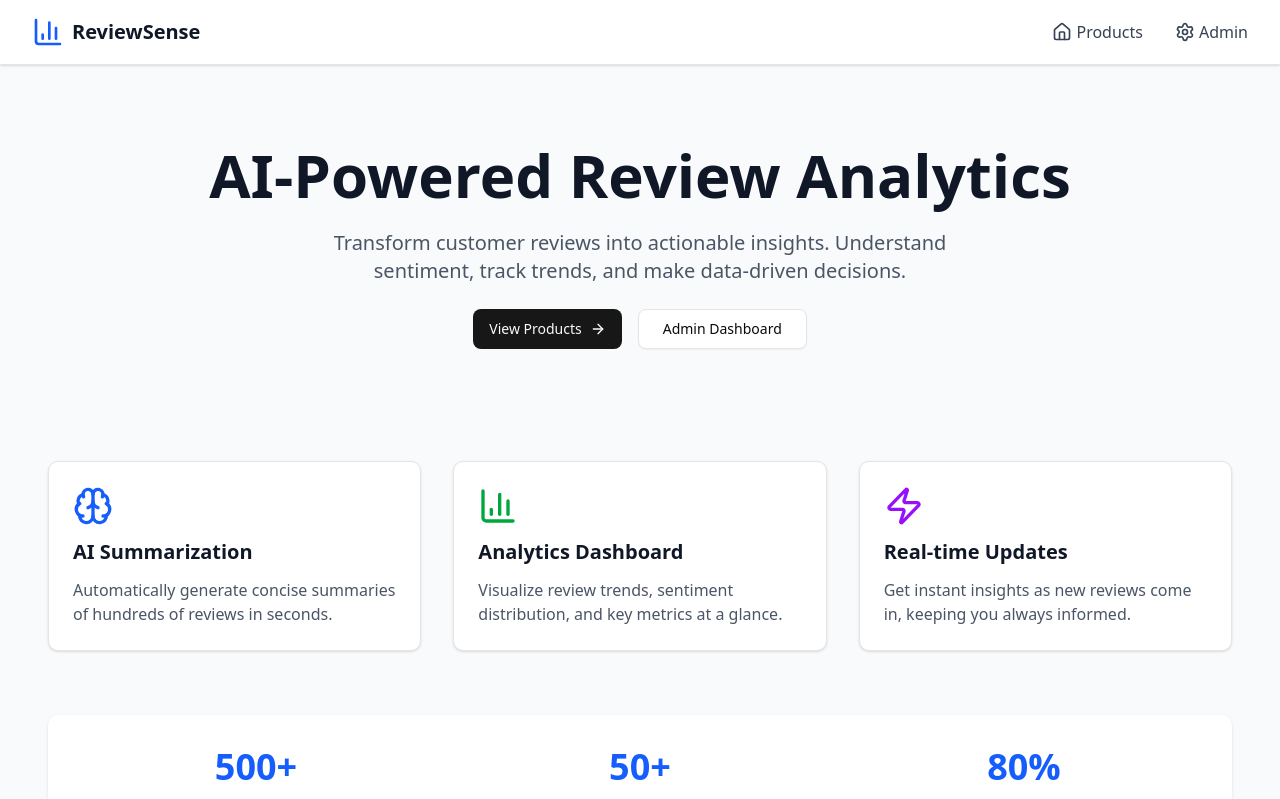
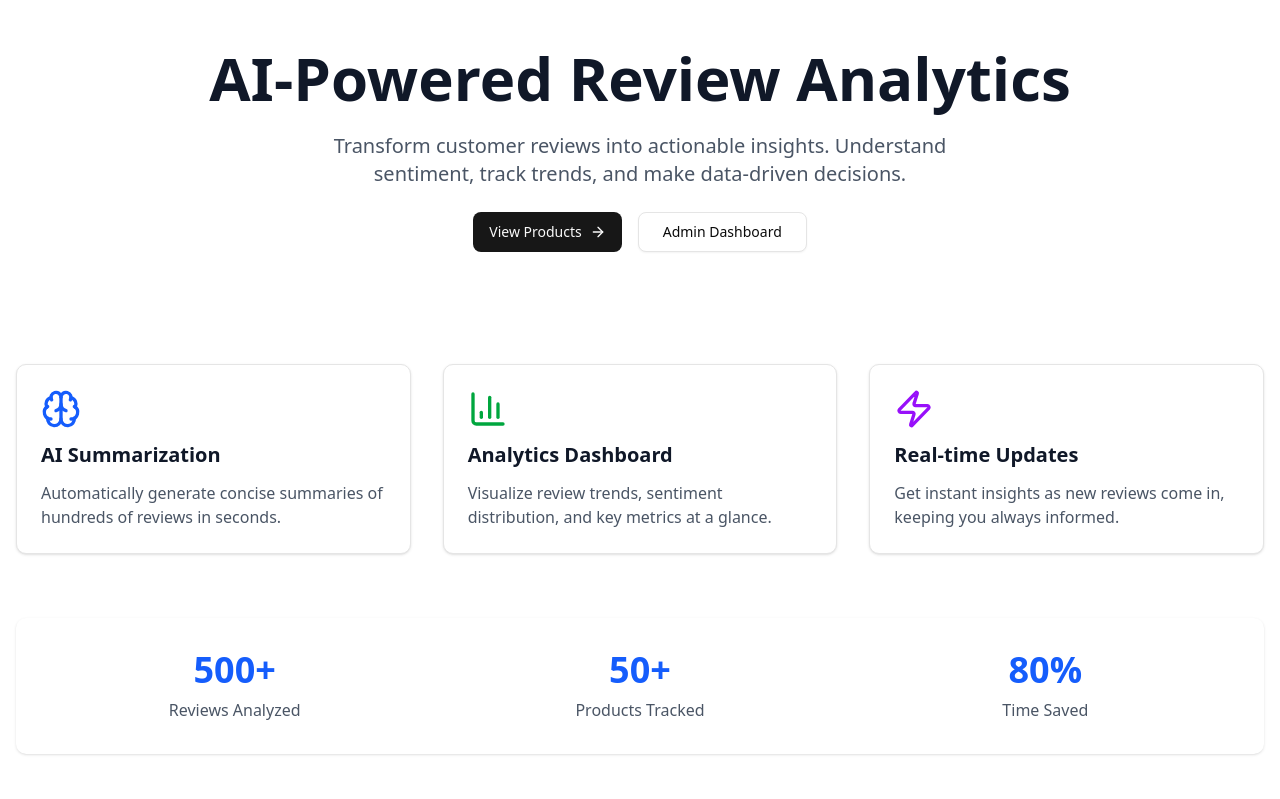
Before and after one commit to Oreva-J/review-sense, a React app in the folder frontend/: page / in a window 1280 px wide. Shown: the top 799 px of the page. Built offline with nearby package versions, Linux system fonts and the light colour scheme; no server answers; the HTML template or start-up script is replaced by a standard one.

Commit message:
test: removimg layout to test vercel

```diff
--- a/frontend/src/App.tsx
+++ b/frontend/src/App.tsx
@@ -1,5 +1,5 @@
 import { Routes, Route, Navigate } from "react-router-dom";
-import Layout from "./components/layout/Layout.tsx";
+// import Layout from "./components/layout/Layout.tsx";
 import HomePage from "./pages/HomePage";
 import ProductsPage from "./pages/ProductsPage";
 import ProductDetailPage from "./pages/ProductDetailPage";
@@ -9,14 +9,14 @@ import AdminPage from "./pages/admin/AdminPage";
 function App() {
   return (
     <Routes>
-      <Route path="/" element={<Layout />}>
+      {/* <Route path="/" element={<Layout />}> */}
         <Route index element={<HomePage />} />
         <Route path="products" element={<ProductsPage />} />
         <Route path="products/:id" element={<ProductDetailPage />} />
         <Route path="analytics/:id" element={<AnalyticsPage />} />
         <Route path="admin/*" element={<AdminPage />} />
         <Route path="*" element={<Navigate to="/" replace />} />
-      </Route>
+      {/* </Route> */}
     </Routes>
   );
 }
```
